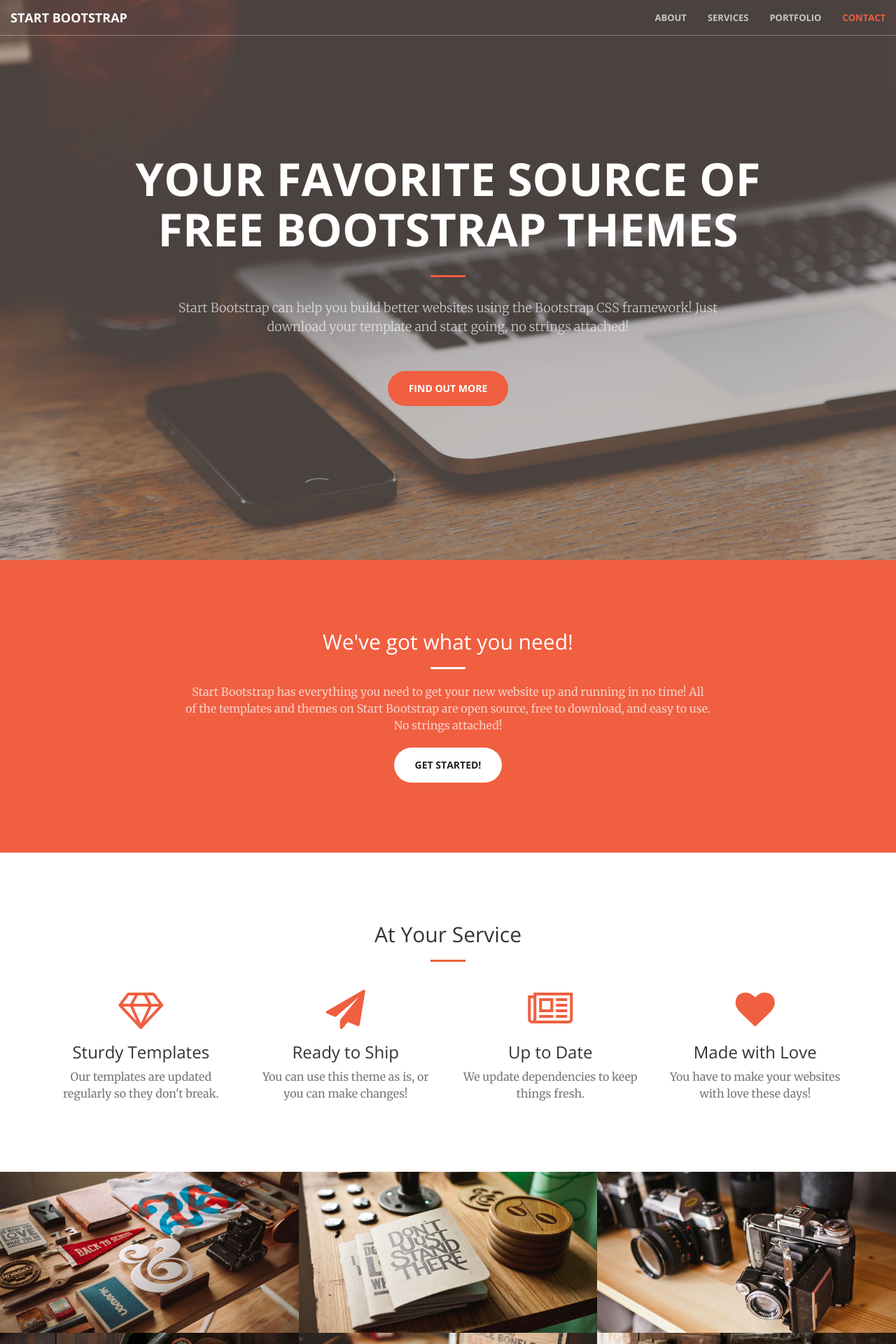
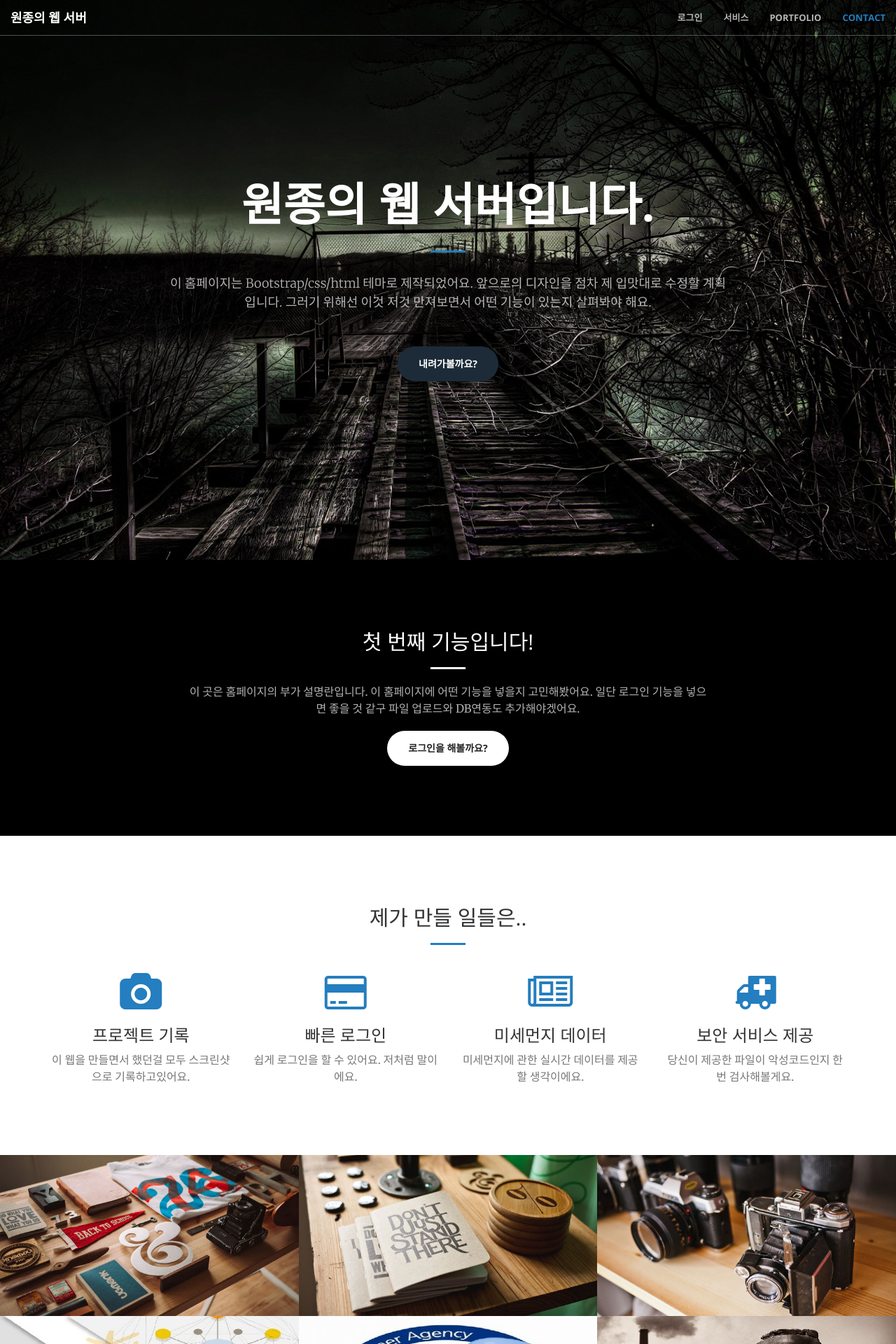
Before and after one commit to ParkWonJong/Django_TEST, a Django app: page / in a window 1280 px wide. Shown: the top 1920 px of the page at 70% size. Run offline with Django 3.2, Linux system fonts and the light colour scheme; some libraries are stand-ins or nearby versions.

Commit message:
2019/02/14

```diff
--- a/Django_TEST/urls.py
+++ b/Django_TEST/urls.py
@@ -16,10 +16,17 @@ Including another URLconf
 from django.contrib import admin
 from django.urls import path
 from app import views
+from django.contrib.auth import views as auth_views
+from django.conf.urls import url,include
+
 
 
 urlpatterns = [
     path('admin/', admin.site.urls),
     path('',views.index),
+    path('dust/',views.dust),
+    path('login/',views.user_login),
+    path('logout/',views.user_logout),
+
 
 ]
--- a/app/admin.py
+++ /dev/null
@@ -1,3 +0,0 @@
-from django.contrib import admin
-
-# Register your models here.
--- a/app/apps.py
+++ b/app/apps.py
@@ -3,3 +3,4 @@ from django.apps import AppConfig
 
 class AppConfig(AppConfig):
     name = 'app'
+## pwj / qmfpdlzm22
--- a/app/views.py
+++ b/app/views.py
@@ -1,10 +1,49 @@
 from django.shortcuts import render
-from django.http import HttpResponse
-from django.views.generic.base import TemplateView
+from app.forms import UserForm,UserProfileInfoForm
+from django.contrib.auth import authenticate, login,logout
+from django.http import HttpResponse, HttpResponseRedirect
+from django.urls import reverse
+from django.contrib.auth.decorators import login_required
+from .forms import LoginForm
+import ctypes
 
-
-class HomeView(TemplateView):
-    template_name = "home.html"
+def messageBox(title, text, style):
+	return ctypes.windll.user32.MessageBoxW(None, text, title, style)
 
 def index(request):
     return render(request, "index.html")
+
+def success(request):
+    return render(request,"success.html")
+
+def dust(request):
+    return render(request, "dust.html")
+
+def user_login(request):
+    form = LoginForm()
+    if request.method == 'POST':
+        form = LoginForm(request.POST)
+        if form.is_valid():
+            cd = form.cleaned_data
+            user = authenticate(username=cd['username'],
+                                password=cd['password'])
+            if user is not None:
+                if user.is_active:
+                    login(request, user)
+                    return render(request, 'index.html')
+                else:
+                    return render(request,'login.html')
+
+            else:
+                messageBox("Warning","ID or PASSWORD ERROR!", 0)
+                return render(request, 'login.html')
+        else:
+            form = LoginForm()
+    return render(request, 'login.html', {
+        'form': form
+    })
+
+
+def user_logout(request):
+   logout(request)
+   return render(request, 'index.html')
--- a/static/css/creative.css
+++ b/static/css/creative.css
@@ -16,7 +16,7 @@ body {
 
 hr {
     max-width: 50px;
-    border-color: #f05f40;
+    border-color: #247ebf;
     border-width: 3px;
 }
 
@@ -25,7 +25,7 @@ hr.light {
 }
 
 a {
-    color: #f05f40;
+    color: #247ebf;
     -webkit-transition: all .35s;
     -moz-transition: all .35s;
     transition: all .35s;
@@ -52,7 +52,7 @@ p {
 }
 
 .bg-primary {
-    background-color: #f05f40;
+    background-color: #000000;
 }
 
 .bg-dark {
@@ -177,8 +177,8 @@ header {
     width: 100%;
     min-height: auto;
     text-align: center;
-    color: #fff;
-    background-image: url(../img/header.jpg);
+    color: #ffffff;
+    background-image: url(../img/XgLHw6m.jpg);
     background-position: center;
     -webkit-background-size: cover;
     -moz-background-size: cover;
@@ -323,7 +323,7 @@ header .header-content .header-content-inner p {
 }
 
 .text-primary {
-    color: #f05f40;
+    color: #247ebf;
 }
 
 .no-gutter > [class*=col-] {
@@ -385,9 +385,9 @@ fieldset[disabled] .btn-default.active {
 }
 
 .btn-primary {
-    border-color: #f05f40;
+    border-color: #1d2b38;
     color: #fff;
-    background-color: #f05f40;
+    background-color: #1d2b38;
     -webkit-transition: all .35s;
     -moz-transition: all .35s;
     transition: all .35s;
--- a/templates/index.html
+++ b/templates/index.html
@@ -10,7 +10,7 @@
     <meta name="description" content="">
     <meta name="author" content="">
 
-    <title>Creative - Start Bootstrap Theme</title>
+    <title>원종의 웹 서버</title>
 
     <!-- Bootstrap Core CSS -->
     <link rel="stylesheet" href='{% static "css/bootstrap.min.css" %}' type="text/css">
@@ -47,17 +47,20 @@
                     <span class="icon-bar"></span>
                     <span class="icon-bar"></span>
                 </button>
-                <a class="navbar-brand page-scroll" href="#page-top">Start Bootstrap</a>
+                <a class="navbar-brand page-scroll" href="#page-top">원종의 웹 서버</a>
             </div>
 
             <!-- Collect the nav links, forms, and other content for toggling -->
             <div class="collapse navbar-collapse" id="bs-example-navbar-collapse-1">
                 <ul class="nav navbar-nav navbar-right">
+                    {% if user.is_active %}
+                        <li><a href=''>{{user.username}}</a></li>
+                    <li><a class="page-scroll" href="/logout">로그아웃</a></li>
+                    {%  else %}
+                    <li><a class="page-scroll" href="/login">로그인</a></li>
+                    {% endif %}
                     <li>
-                        <a class="page-scroll" href="#about">About</a>
-                    </li>
-                    <li>
-                        <a class="page-scroll" href="#services">Services</a>
+                        <a class="page-scroll" href="#services">서비스</a>
                     </li>
                     <li>
                         <a class="page-scroll" href="#portfolio">Portfolio</a>
@@ -75,10 +78,11 @@
     <header>
         <div class="header-content">
             <div class="header-content-inner">
-                <h1>Your Favorite Source of Free Bootstrap Themes</h1>
+                <h1>원종의 웹 서버입니다.</h1>
                 <hr>
-                <p>Start Bootstrap can help you build better websites using the Bootstrap CSS framework! Just download your template and start going, no strings attached!</p>
-                <a href="#about" class="btn btn-primary btn-xl page-scroll">Find Out More</a>
+                <p>이 홈페이지는 Bootstrap/css/html 테마로 제작되었어요. 앞으로의 디자인을 점차 제 입맛대로 수정할 계획입니다.
+                그러기 위해선 이것 저것 만져보면서 어떤 기능이 있는지 살펴봐야 해요.</p>
+                <a href="#about" class="btn btn-primary btn-xl page-scroll">내려가볼까요?</a>
             </div>
         </div>
     </header>
@@ -87,10 +91,10 @@
         <div class="container">
             <div class="row">
                 <div class="col-lg-8 col-lg-offset-2 text-center">
-                    <h2 class="section-heading">We've got what you need!</h2>
+                    <h2 class="section-heading">첫 번째 기능입니다!</h2>
                     <hr class="light">
-                    <p class="text-faded">Start Bootstrap has everything you need to get your new website up and running in no time! All of the templates and themes on Start Bootstrap are open source, free to download, and easy to use. No strings attached!</p>
-                    <a href="#" class="btn btn-default btn-xl">Get Started!</a>
+                    <p class="text-faded">이 곳은 홈페이지의 부가 설명란입니다. 이 홈페이지에 어떤 기능을 넣을지 고민해봤어요. 일단 로그인 기능을 넣으면 좋을 것 같구 파일 업로드와 DB연동도 추가해야겠어요.</p>
+                    <a href="/login" class="btn btn-default btn-xl">로그인을 해볼까요?</a>
                 </div>
             </div>
         </div>
@@ -100,7 +104,7 @@
         <div class="container">
             <div class="row">
                 <div class="col-lg-12 text-center">
-                    <h2 class="section-heading">At Your Service</h2>
+                    <h2 class="section-heading">제가 만들 일들은..</h2>
                     <hr class="primary">
                 </div>
             </div>
@@ -109,30 +113,30 @@
             <div class="row">
                 <div class="col-lg-3 col-md-6 text-center">
                     <div class="service-box">
-                        <i class="fa fa-4x fa-diamond wow bounceIn text-primary"></i>
-                        <h3>Sturdy Templates</h3>
-                        <p class="text-muted">Our templates are updated regularly so they don't break.</p>
+                        <i class="fa fa-4x fa-camera wow bounceIn text-primary"></i>
+                        <h3>프로젝트 기록</h3>
+                        <p class="text-muted">이 웹을 만들면서 했던걸 모두 스크린샷으로 기록하고있어요.</p>
                     </div>
                 </div>
                 <div class="col-lg-3 col-md-6 text-center">
                     <div class="service-box">
-                        <i class="fa fa-4x fa-paper-plane wow bounceIn text-primary" data-wow-delay=".1s"></i>
-                        <h3>Ready to Ship</h3>
-                        <p class="text-muted">You can use this theme as is, or you can make changes!</p>
+                        <i class="fa fa-4x fa-credit-card wow bounceIn text-primary" data-wow-delay=".1s"></i>
+                        <h3>빠른 로그인</h3>
+                        <p class="text-muted">쉽게 로그인을 할 수 있어요. 저처럼 말이에요.</p>
                     </div>
                 </div>
                 <div class="col-lg-3 col-md-6 text-center">
                     <div class="service-box">
                         <i class="fa fa-4x fa-newspaper-o wow bounceIn text-primary" data-wow-delay=".2s"></i>
-                        <h3>Up to Date</h3>
-                        <p class="text-muted">We update dependencies to keep things fresh.</p>
+                        <h3>미세먼지 데이터</h3>
+                        <p class="text-muted">미세먼지에 관한 실시간 데이터를 제공할 생각이에요.</p>
                     </div>
                 </div>
                 <div class="col-lg-3 col-md-6 text-center">
                     <div class="service-box">
-                        <i class="fa fa-4x fa-heart wow bounceIn text-primary" data-wow-delay=".3s"></i>
-                        <h3>Made with Love</h3>
-                        <p class="text-muted">You have to make your websites with love these days!</p>
+                        <i class="fa fa-4x fa-ambulance wow bounceIn text-primary" data-wow-delay=".3s"></i>
+                        <h3>보안 서비스 제공</h3>
+                        <p class="text-muted">당신이 제공한 파일이 악성코드인지 한번 검사해볼게요.</p>
                     </div>
                 </div>
             </div>
@@ -148,10 +152,10 @@
                         <div class="portfolio-box-caption">
                             <div class="portfolio-box-caption-content">
                                 <div class="project-category text-faded">
-                                    Category
+                                    KB데이타시스템
                                 </div>
                                 <div class="project-name">
-                                    Project Name
+                                    메인 홈페이지
                                 </div>
                             </div>
                         </div>
@@ -188,45 +192,45 @@
                     </a>
                 </div>
                 <div class="col-lg-4 col-sm-6">
-                    <a href="#" class="portfolio-box">
-                        <img src="{% static "img/portfolio/4.jpg" %}" class="img-responsive" alt="">
+                    <a href="http://www.kds.co.kr/kor/main/index.asp" class="portfolio-box">
+                        <img src="{% static "img/portfolio/8.jpg" %}" class="img-responsive" alt="">
                         <div class="portfolio-box-caption">
                             <div class="portfolio-box-caption-content">
                                 <div class="project-category text-faded">
-                                    Category
+                                    KB데이타시스템
                                 </div>
                                 <div class="project-name">
-                                    Project Name
+                                    19/02/15 서류발표
                                 </div>
                             </div>
                         </div>
                     </a>
                 </div>
                 <div class="col-lg-4 col-sm-6">
-                    <a href="#" class="portfolio-box">
-                        <img src="{% static "img/portfolio/5.jpg" %}" class="img-responsive" alt="">
+                    <a href="https://kca.saramin.co.kr/service/kca/1257/applicant/pass/pass_confirm.asp" class="portfolio-box">
+                        <img src="{% static "img/portfolio/9.jpg" %}" class="img-responsive" alt="">
                         <div class="portfolio-box-caption">
                             <div class="portfolio-box-caption-content">
                                 <div class="project-category text-faded">
-                                    Category
+                                    한국소비자원
                                 </div>
                                 <div class="project-name">
-                                    Project Name
+                                    19/02/25 서류발표
                                 </div>
                             </div>
                         </div>
                     </a>
                 </div>
                 <div class="col-lg-4 col-sm-6">
-                    <a href="#" class="portfolio-box">
-                        <img src="{% static "img/portfolio/6.jpg" %}" class="img-responsive" alt="">
+                    <a href="/dust" class="portfolio-box">
+                        <img src="{% static "img/portfolio/7.jpg" %}" class="img-responsive" alt="">
                         <div class="portfolio-box-caption">
                             <div class="portfolio-box-caption-content">
                                 <div class="project-category text-faded">
-                                    Category
+                                    미세먼지
                                 </div>
                                 <div class="project-name">
-                                    Project Name
+                                    실시간으로 확인하세요
                                 </div>
                             </div>
                         </div>
@@ -239,8 +243,8 @@
     <aside class="bg-dark">
         <div class="container text-center">
             <div class="call-to-action">
-                <h2>Free Download at Start Bootstrap!</h2>
-                <a href="#" class="btn btn-default btn-xl wow tada">Download Now!</a>
+                <h2>6가지 기능을 확인해보세요!</h2>
+                <a href="#" class="btn btn-default btn-xl wow tada">위로 올라가볼까요?</a>
             </div>
         </div>
     </aside>
@@ -249,17 +253,17 @@
         <div class="container">
             <div class="row">
                 <div class="col-lg-8 col-lg-offset-2 text-center">
-                    <h2 class="section-heading">Let's Get In Touch!</h2>
+                    <h2 class="section-heading">마지막 단입니다.</h2>
                     <hr class="primary">
-                    <p>Ready to start your next project with us? That's great! Give us a call or send us an email and we will get back to you as soon as possible!</p>
+                    <p>회사에서 흔히 밑에 채용공고 문의나 회사 번호를 적어두는 곳이네요. 제 껄 남겨둘게요.</p>
                 </div>
                 <div class="col-lg-4 col-lg-offset-2 text-center">
                     <i class="fa fa-phone fa-3x wow bounceIn"></i>
-                    <p>123-456-6789</p>
+                    <p>010-3258-2324</p>
                 </div>
                 <div class="col-lg-4 text-center">
                     <i class="fa fa-envelope-o fa-3x wow bounceIn" data-wow-delay=".1s"></i>
-                    <p><a href="mailto:your-email@your-domain.com">feedback@startbootstrap.com</a></p>
+                    <p>dnjswhd403@naver.com</p>
                 </div>
             </div>
         </div>
```
Also changed, not shown: other parts of static/css/creative.css (+14 -14 lines), Django_TEST/settings.py (+12 -2 lines), app/forms.py (added, +24 -0 lines), app/models.py (+9 -0 lines), static/css/style.css (added, +90 -0 lines), templates/dust.html (added, +10 -0 lines), templates/login.html (added, +33 -0 lines), static/css/address-card-solid.svg (added), static/img/6.jpg (added), static/img/7.jpg (added), static/img/XgLHw6m.jpg (added), static/img/portfolio/7.jpg (added), static/img/portfolio/8.jpg (added), static/img/portfolio/9.jpg (added), 1 more files.
